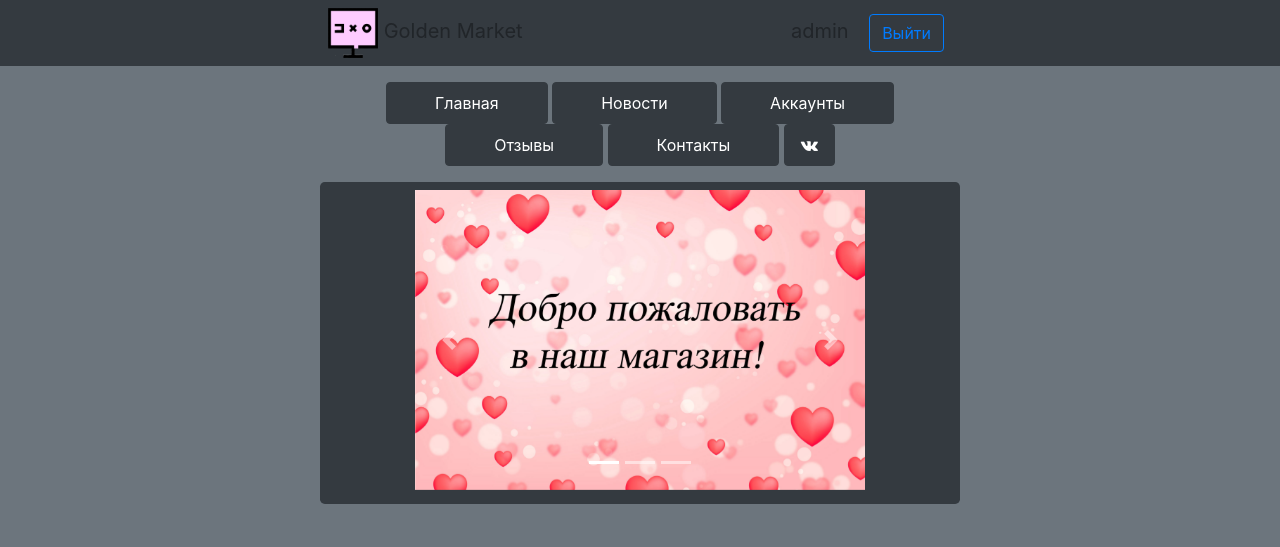
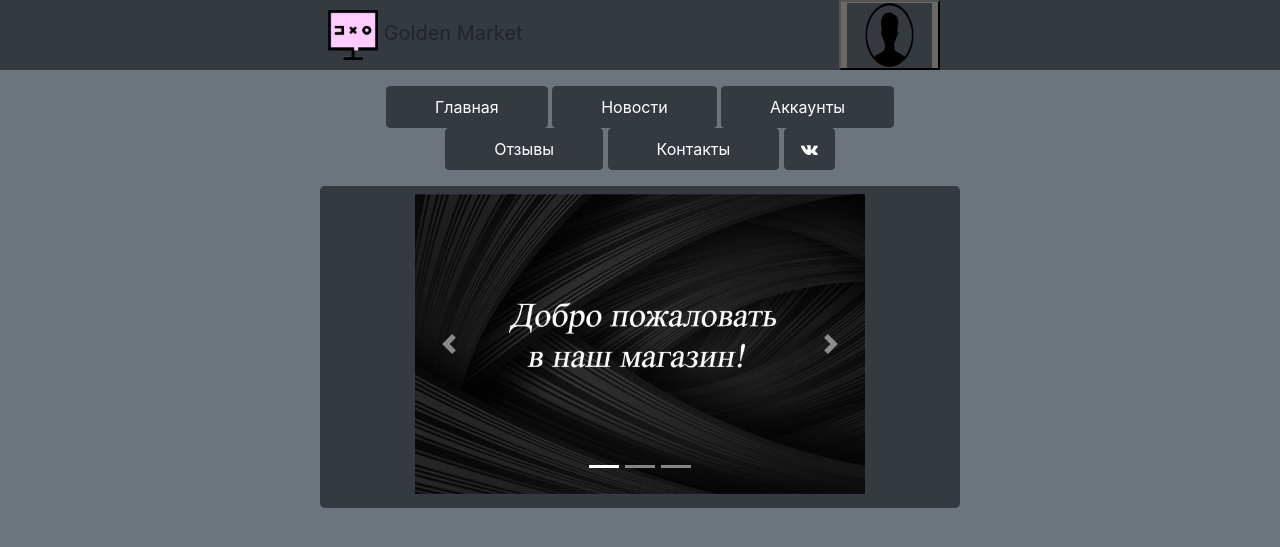
Before and after one commit to dkarasevgthub/GoldenMarket, a Flask app: page / in a window 1280 px wide. Shown: the top 547 px of the page. Run offline with Flask 2, Linux system fonts and the light colour scheme; a user stored in the database is signed in; some libraries are stand-ins or nearby versions.

Commit message:
изменил фотографии в bootstrap-carousel, добавил dropdownmenu, начал оформлять профиль пользователя

```diff
--- a/main.py
+++ b/main.py
@@ -96,6 +96,11 @@ def logout():
     return redirect("/")
 
 
+@app.route('/profile')
+def profile():
+    return render_template('profile.html')
+
+
 if __name__ == '__main__':
     db_session.global_init("db/logins.db")
     app.run()
--- a/templates/base.html
+++ b/templates/base.html
@@ -13,8 +13,27 @@
           href="https://stackpath.bootstrapcdn.com/bootstrap/4.4.1/css/bootstrap.min.css"
           integrity="sha384-Vkoo8x4CGsO3+Hhxv8T/Q5PaXtkKtu6ug5TOeNV6gBiFeWPGFN9MuhOf23Q9Ifjh"
           crossorigin="anonymous">
-    <link rel="stylesheet" href="static/css/site-style.css" type="text/css">
-    <link rel="shortcut icon" href="static/img/site-logo.png" type="image/png">
+    <link rel="stylesheet"
+          href="https://maxcdn.bootstrapcdn.com/font-awesome/4.7.0/css/font-awesome.min.css">
+    <script src="https://stackpath.bootstrapcdn.com/bootstrap/4.4.1/js/bootstrap.min.js"
+            integrity="sha384-wfSDF2E50Y2D1uUdj0O3uMBJnjuUD4Ih7YwaYd1iqfktj0Uod8GCExl3Og8ifwB6"
+            crossorigin="anonymous"></script>
+    <link href="https://fonts.googleapis.com/css?family=Open+Sans&display=swap" rel="stylesheet">
+    <script src="https://code.jquery.com/jquery-3.4.1.slim.min.js"
+            integrity="sha384-J6qa4849blE2+poT4WnyKhv5vZF5SrPo0iEjwBvKU7imGFAV0wwj1yYfoRSJoZ+n"
+            crossorigin="anonymous"></script>
+    <script src="https://cdn.jsdelivr.net/npm/popper.js@1.16.0/dist/umd/popper.min.js"
+            integrity="sha384-Q6E9RHvbIyZFJoft+2mJbHaEWldlvI9IOYy5n3zV9zzTtmI3UksdQRVvoxMfooAo"
+            crossorigin="anonymous"></script>
+    <script src="https://cdn.jsdelivr.net/npm/bootstrap@5.0.0-beta3/dist/js/bootstrap.bundle.min.js"
+            integrity="sha384-JEW9xMcG8R+pH31jmWH6WWP0WintQrMb4s7ZOdauHnUtxwoG2vI5DkLtS3qm9Ekf"
+            crossorigin="anonymous"></script>
+    <script src="https://cdn.jsdelivr.net/npm/@popperjs/core@2.9.1/dist/umd/popper.min.js"
+            integrity="sha384-SR1sx49pcuLnqZUnnPwx6FCym0wLsk5JZuNx2bPPENzswTNFaQU1RDvt3wT4gWFG"
+            crossorigin="anonymous"></script>
+    <script src="https://cdn.jsdelivr.net/npm/bootstrap@5.0.0-beta3/dist/js/bootstrap.min.js"
+            integrity="sha384-j0CNLUeiqtyaRmlzUHCPZ+Gy5fQu0dQ6eZ/xAww941Ai1SxSY+0EQqNXNE6DZiVc"
+            crossorigin="anonymous"></script>
     <title>Golden Market</title>
 </head>
 <body class="container-fluid bg-secondary p-0">
@@ -25,25 +44,25 @@
             Golden Market
         </div>
         {% if current_user.is_authenticated %}
-        <div class="m-0 p-0">
-            <a class="navbar-brand">{{ current_user.name }}</a>
-            <a class="navbar-brand" href="/logout">
-                <button class="btn btn-outline-primary">Выйти</button>
-            </a>
-        </div>
+                <div class="dropdown">
+                <button class="dropdown" type="button" id="dropdownMenuButton" data-toggle="dropdown" aria-haspopup="true" aria-expanded="false" style="height: 70px; margin-right: 20px; background-color: dimgray ">
+                    <p><img src="{{ url_for('static', filename='img/user_new.png') }}" style="width: 85px; height: 65px"></p>
+                </button>
+                <div class="dropdown-menu" aria-labelledby="dropdownMenuButton">
+                    <a class="dropdown-item" href="/profile">Мой профиль</a>
+                    <a class="dropdown-item" href="/terms">Правила</a>
+                    <a class="dropdown-item" href="/logout">Выход</a>
+                </div>
+                </div>
         {% else %}
-        <div class="nav-item">
-            <a href="/login">
-                <button type="button" class="btn btn-outline-primary mr-2">
-                    Войти
+                <a href="/login"><button style="margin-left: 500px; width: 100px" type="button" class="btn btn-outline-primary">
+                          Вход
                 </button>
-            </a>
-            <a href="/register">
-                <button type="button" class="btn btn-outline-success">
-                    Зарегистрироваться
+                </a>
+                <a href="/register"><button type="button" class="btn btn-outline-success">
+                          Регистрация
                 </button>
-            </a>
-        </div>
+                </a>
         {% endif %}
     </nav>
 </header>
@@ -75,5 +94,20 @@
         {% endblock %}
     </div>
 </main>
+    <script src="https://stackpath.bootstrapcdn.com/bootstrap/4.4.1/js/bootstrap.min.js"
+            integrity="sha384-wfSDF2E50Y2D1uUdj0O3uMBJnjuUD4Ih7YwaYd1iqfktj0Uod8GCExl3Og8ifwB6"
+            crossorigin="anonymous"></script>
+    <link rel="stylesheet"
+          href="https://maxcdn.bootstrapcdn.com/font-awesome/4.7.0/css/font-awesome.min.css">
+    <link rel="preconnect" href="https://fonts.gstatic.com">
+    <link href="https://fonts.googleapis.com/css2?family=Open+Sans:wght@600&display=swap"
+          rel="stylesheet">
+    <link rel="stylesheet"
+          href="https://stackpath.bootstrapcdn.com/bootstrap/4.4.1/css/bootstrap.min.css"
+          integrity="sha384-Vkoo8x4CGsO3+Hhxv8T/Q5PaXtkKtu6ug5TOeNV6gBiFeWPGFN9MuhOf23Q9Ifjh"
+          crossorigin="anonymous">
+    <link rel="stylesheet"
+          href="https://maxcdn.bootstrapcdn.com/font-awesome/4.7.0/css/font-awesome.min.css">
+    <link href="https://fonts.googleapis.com/css?family=Open+Sans&display=swap" rel="stylesheet">
 </body>
 </html>
--- a/templates/startpage.html
+++ b/templates/startpage.html
@@ -12,15 +12,15 @@
             <div class="carousel-inner">
                 <div class="carousel-item active">
                     <img class="img" width="450" height="300"
-                         src="{{url_for('static', filename='img/hello1.png')}}" alt="...">
+                         src="{{url_for('static', filename='img/startpage_1.png')}}" alt="...">
                 </div>
                 <div class="carousel-item">
                     <img class="img" width="450" height="300"
-                         src="{{url_for('static', filename='img/hello2.png')}}" alt="...">
+                         src="{{url_for('static', filename='img/startpage_2.png')}}" alt="...">
                 </div>
                 <div class="carousel-item">
                     <img class="img" width="450" height="300"
-                         src="{{url_for('static', filename='img/hello3.png')}}" alt="...">
+                         src="{{url_for('static', filename='img/startpage_3.png')}}" alt="...">
                 </div>
             </div>
             <a class="carousel-control-prev" href="#carousel" role="button" data-slide="prev">
```
Also changed, not shown: templates/profile.html (added, +11 -0 lines), static/img/hello1.png (deleted), static/img/hello2.png (deleted), static/img/hello3.png (deleted), static/img/startpage_1.png (added), static/img/startpage_2.png (added), static/img/startpage_3.png (added), static/img/user_new.png (added).
